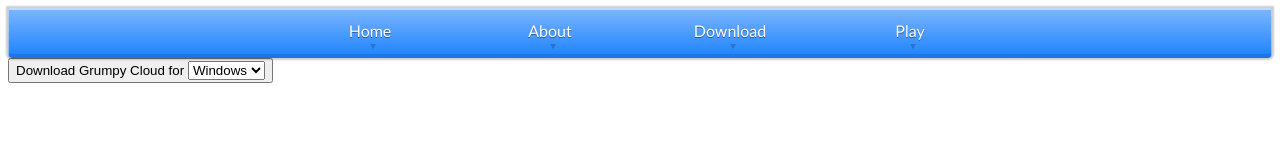
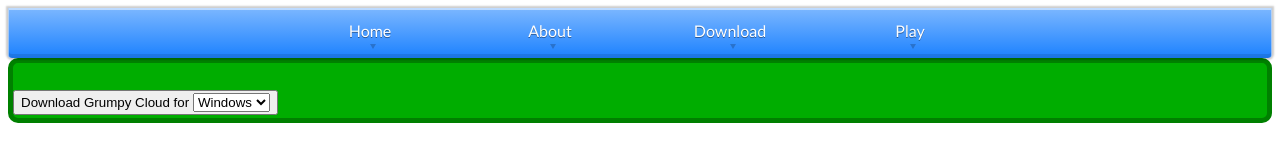
Before and after one commit to samuellouf/samuellouf.github.io, a plain HTML site: page GrumpyCloud/index.html in a window 1280 px wide. Drawn offline with Linux system fonts and the light colour scheme.

Commit message:
Update index.html

```diff
--- a/GrumpyCloud/index.html
+++ b/GrumpyCloud/index.html
@@ -77,6 +77,13 @@
           box-shadow: 0 -1px 0 rgba(0, 0, 0, 0.3);
           transition:1s
         }
+      #download{
+        color: white;
+        background-color: #00ad00;
+        font-size: 48px;
+        border-radius: 10px;
+        border: 5px green solid;
+      }
     </style>
     <!--Page comportement-->
     <style>
```
